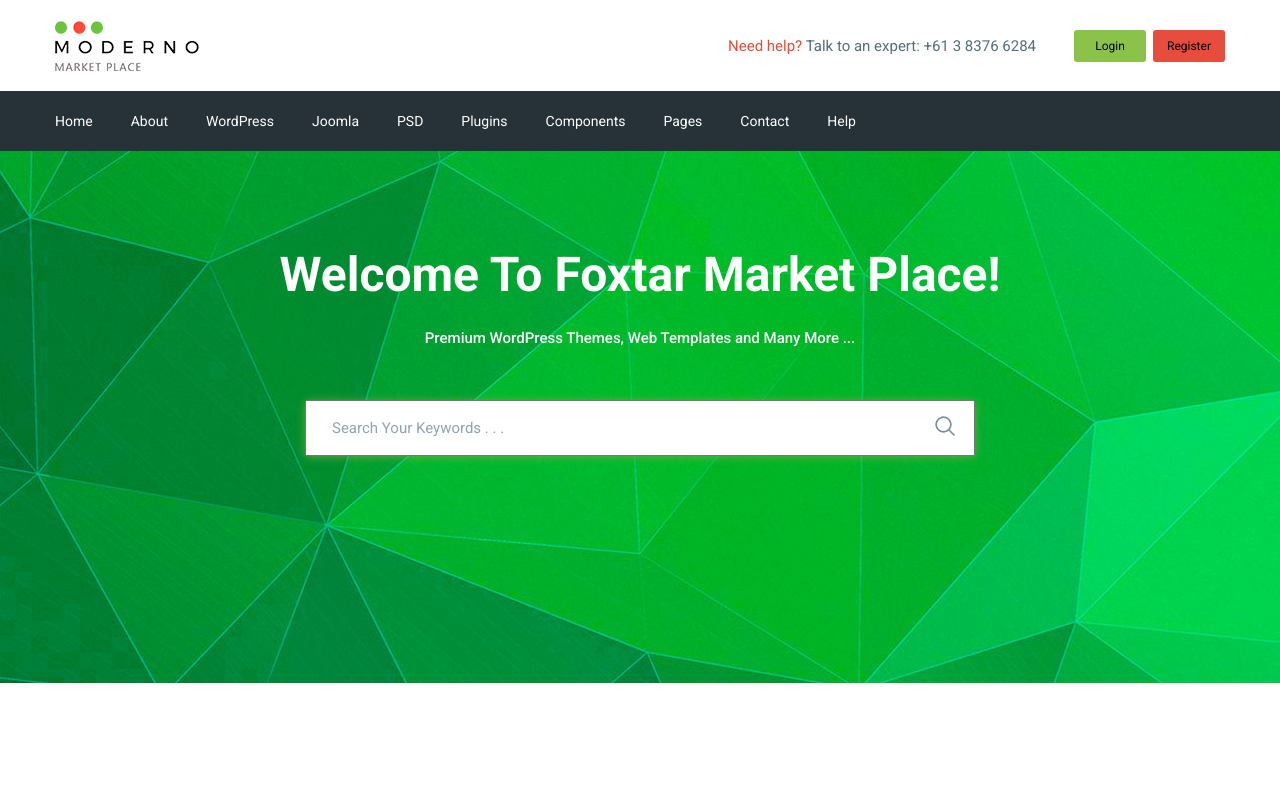
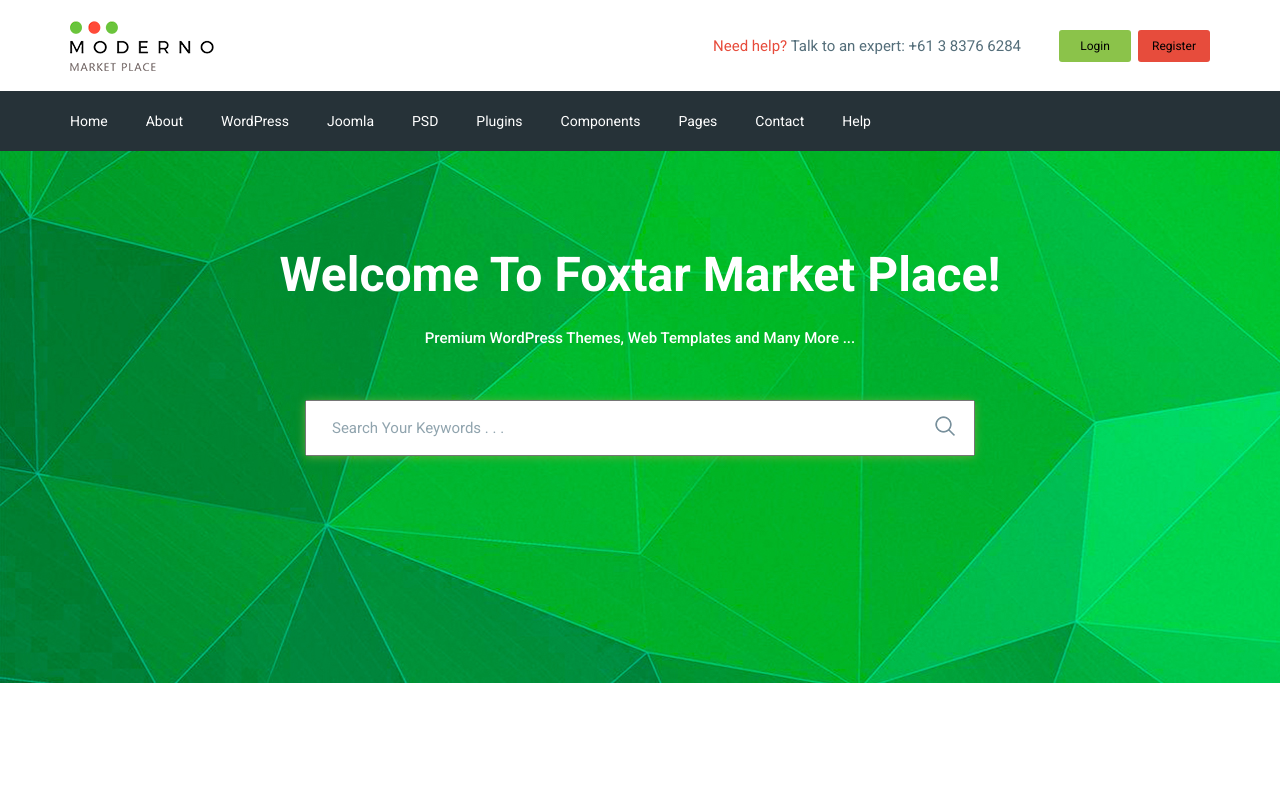
Before and after one commit to hardwar1/moder-no, a website: page app/index.html in a window 1280 px wide. Shown: the top 790 px of the page. Drawn offline with nearby package versions, Linux system fonts and the light colour scheme; files that its build step writes are made by us from their sources.

```diff
--- a/app/scss/_global.scss
+++ b/app/scss/_global.scss
@@ -43,7 +43,7 @@
 }
 
 .container {
-  max-width: 1200px;
+  max-width: 1170px;
   padding: 0 15px;
   margin: 0 auto;
 }
--- a/app/scss/style.scss
+++ b/app/scss/style.scss
@@ -155,7 +155,8 @@
       font-size: 16px;
       font-weight: 400;
     }
-    &.mixitup-control-active{
+
+    &.mixitup-control-active {
       background-color: $bg-red;
     }
   }
```
